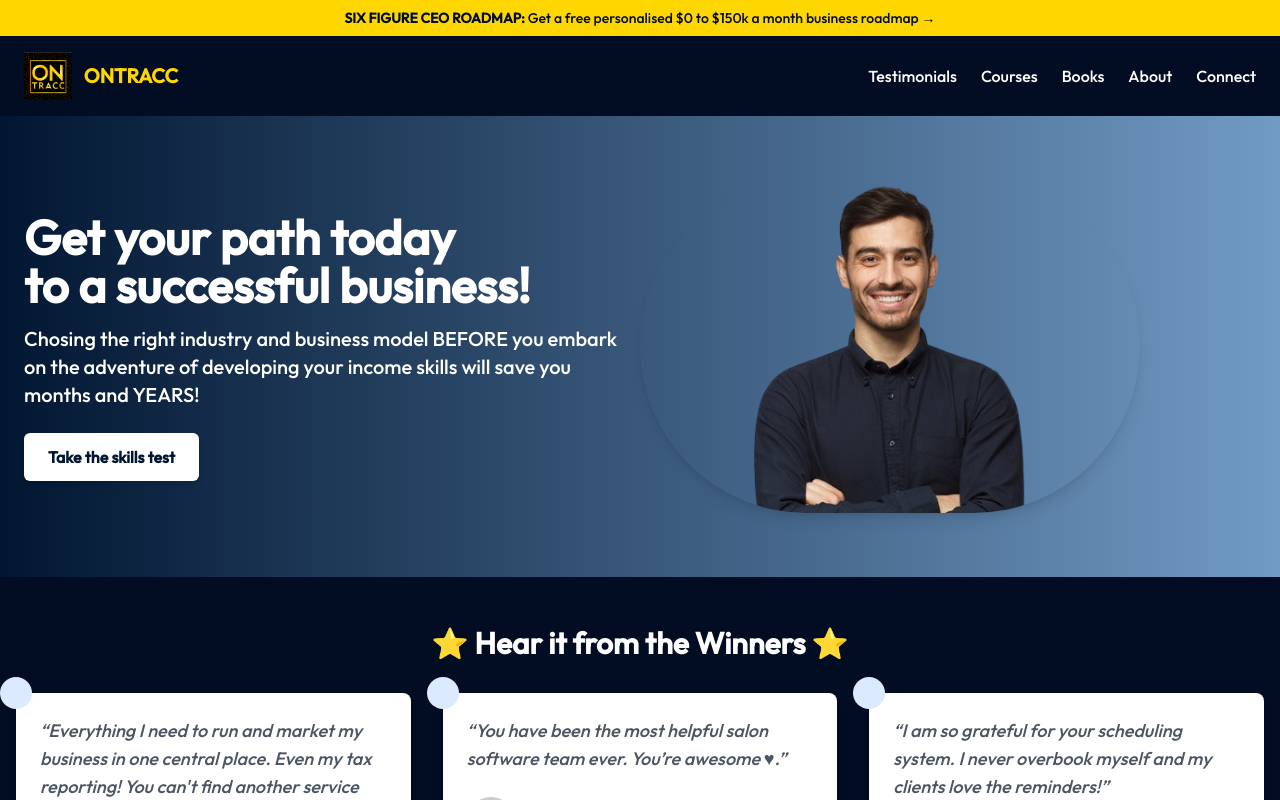
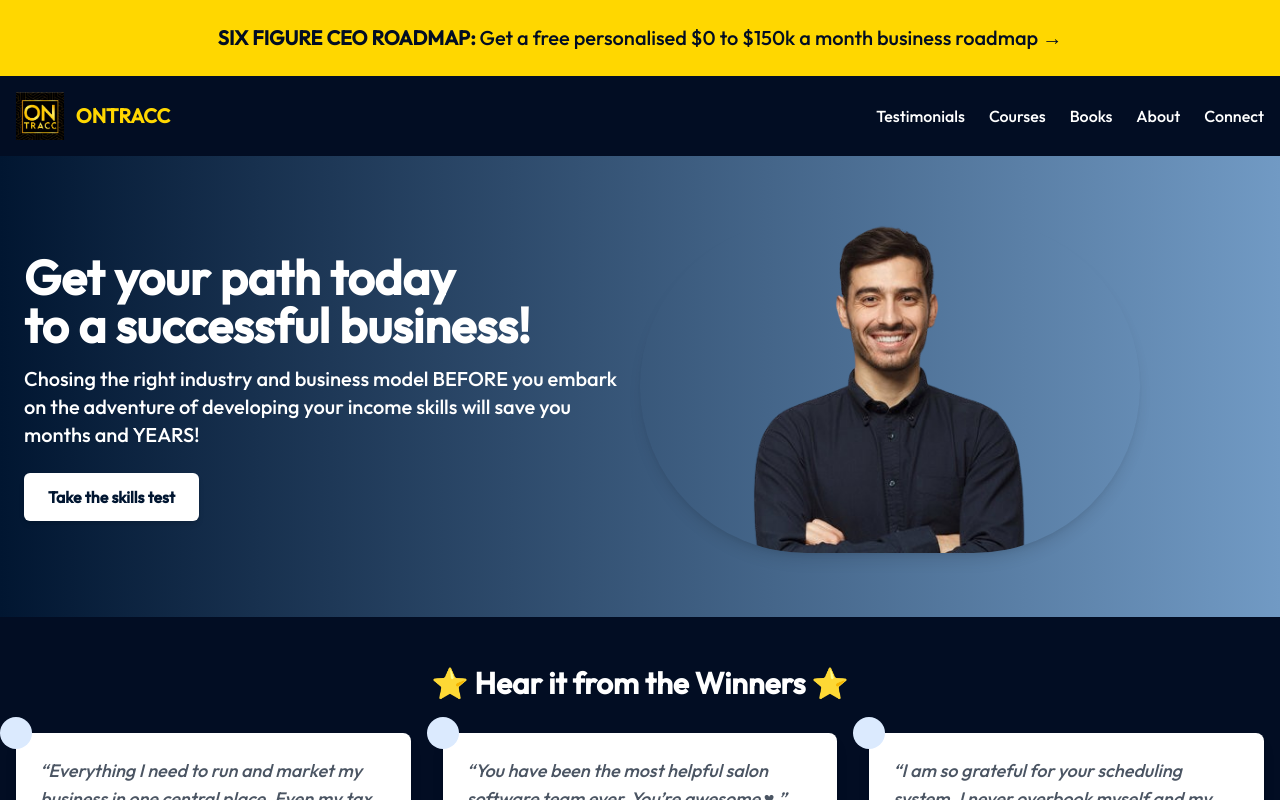
Before and after one commit to richardagaya/landingpage, a Next.js app: page / in a window 1280 px wide. Shown: the top 800 px of the page. Built offline with nearby package versions, Linux system fonts and the light colour scheme.

Commit message:
update Navbar.tsx

```diff
--- a/app/components/Navbar.tsx
+++ b/app/components/Navbar.tsx
@@ -8,12 +8,14 @@ const Navbar: React.FC = () => {
   return (
     <div className="relative">
       {/* Top Banner */}
-      <div className="bg-gold text-darkblue text-sm py-2 px-4 text-center">
-         <strong>SIX FIGURE CEO ROADMAP:</strong> Get a free personalised $0 to $150k a month business roadmap →
-      </div>
+      <a href="/Quiz" className="block">
+        <div className="bg-gold text-darkblue text-xl py-6 px-6 text-center">
+          <strong>SIX FIGURE CEO ROADMAP:</strong> Get a free personalised $0 to $150k a month business roadmap →
+        </div>
+      </a>
 
       {/* Navbar */}
-      <nav className="bg-darkblue text-white py-4 px-6">
+      <nav className="bg-darkblue text-white py-4 px-4">
         <div className="max-w-screen-xl mx-auto flex justify-between items-center">
           {/* Logo */}
           <div className="flex items-center space-x-3">
```
Also changed, not shown: public/young-handsome-man-beard-wearing-260nw-1768126784.webp (deleted).
